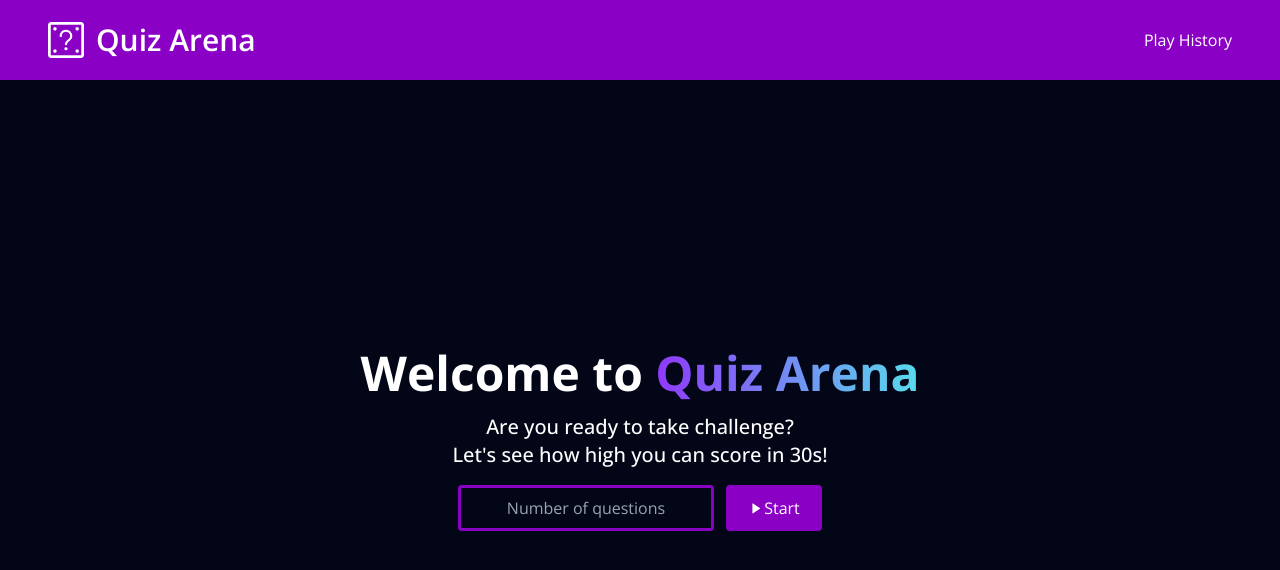
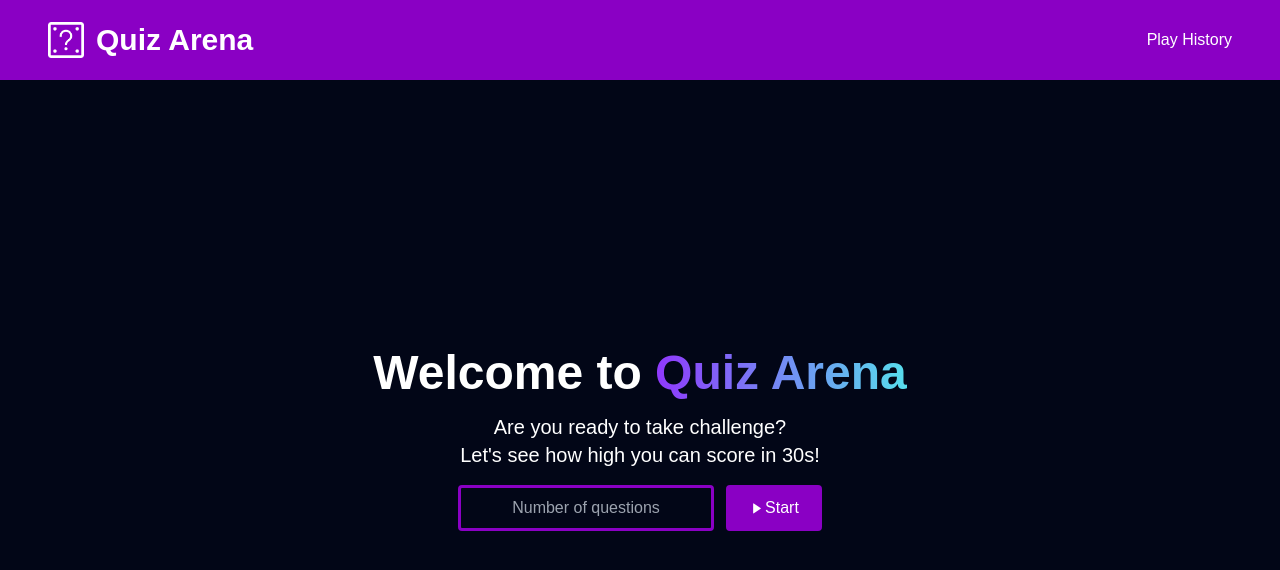
Before and after one commit to Earlade/Quiz-Arena, a plain HTML site: page Quiz Arena/index.html in a window 1280 px wide. Drawn offline with nearby package versions, Linux system fonts and the light colour scheme; a web font is replaced by a local one.

Commit message:
Update index.html

```diff
--- a/Quiz Arena/index.html
+++ b/Quiz Arena/index.html
@@ -74,11 +74,6 @@
       }
     </style>
   </head>
-  <style>
-    * {
-      font-family: 'Open Sans';
-    }
-  </style>
   <body class="bg-slate-950 flex justify-center text-white">
     <main
       class="max-w-screen-2xl max-h-[1124px] w-screen h-screen flex flex-col"
```
